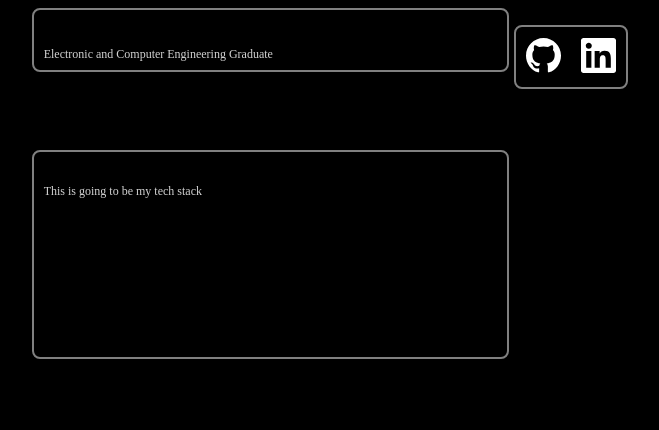
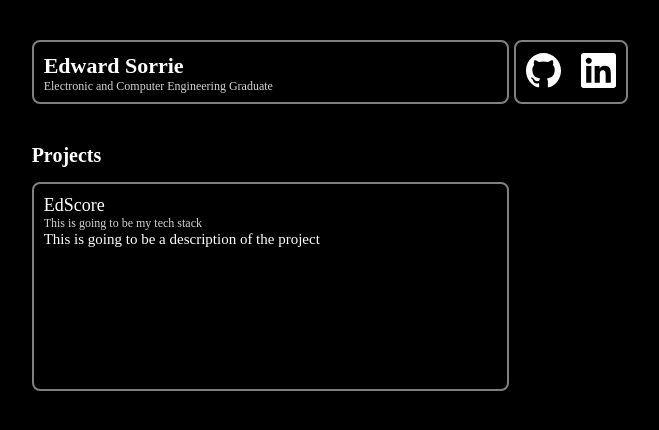
Before and after one commit to esorrie/portfolioV2, a React (Vite) app: page / in a window 1280 px wide. Shown: the top 430 px of the page, without its empty margins (342-1001 px from the left). Built offline with nearby package versions, Linux system fonts and the light colour scheme.

Commit message:
defaulted text colour to white, increased margin for body of page

```diff
--- a/src/index.css
+++ b/src/index.css
@@ -1,7 +1,9 @@
 :root {
   background-color: #000000;
+  color: white;
 }
 
 body {
   height: 100%;
+  margin-top: 40px;
 }
```
